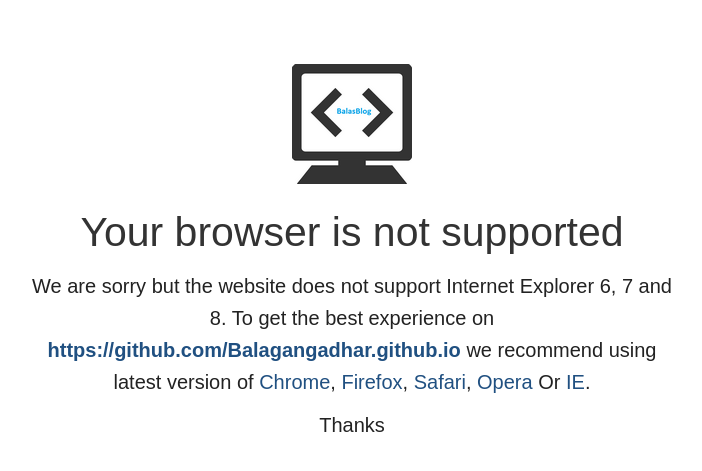
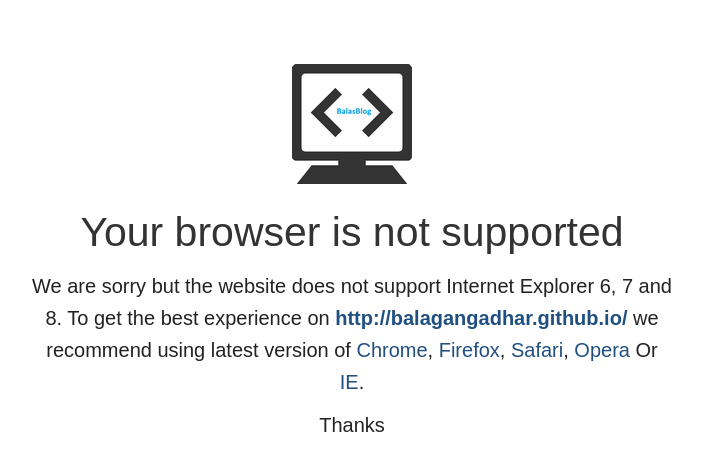
Before and after one commit to Balagangadhar/Balagangadhar.github.io, a Jekyll site: the page built from browser-warning/index.html, in a window 1280 px wide. Shown: the top 471 px of the page, without its empty margins (288-990 px from the left). Built offline with Jekyll 4.4.1, drawn with Linux system fonts in a browser that asks for light colours.

Commit message:
Update _config.yml

```diff
--- a/_config.yml
+++ b/_config.yml
@@ -5,8 +5,8 @@ email: balagangadhar85@gmail.com
 description: > # this means to ignore newlines until "baseurl:"
  Missed Mathematician, Tried To Be A Physicist And
  Finally Settled As A Software Engineer
-baseurl: "/Balagangadhar.github.io" # the subpath of your site, e.g. /blog/
-url: "https://github.com" # the base hostname & protocol for your site
+baseurl: "/" # the subpath of your site, e.g. /blog/
+url: "http://balagangadhar.github.io" # the base hostname & protocol for your site
 logourl: /assets/images/logo.png # Site logo
 author: "Bala Gangadhar"
 author_thumbnail: "/assets/images/avatar.jpg" # Author avatar
```
